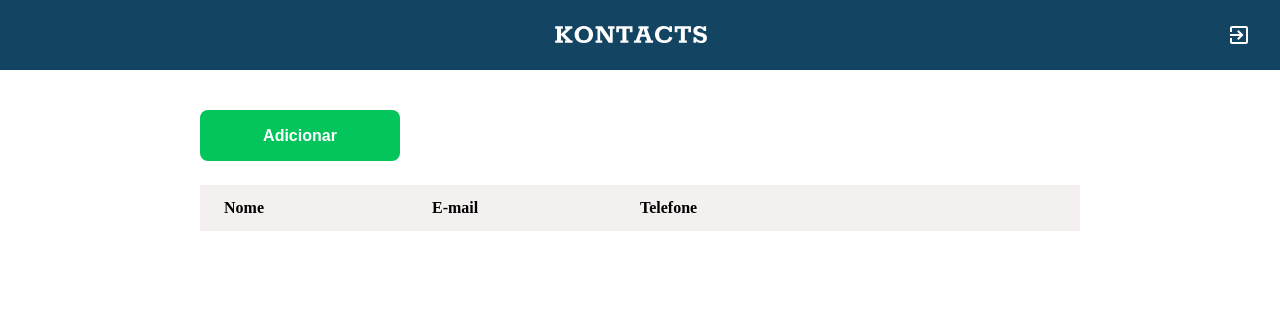
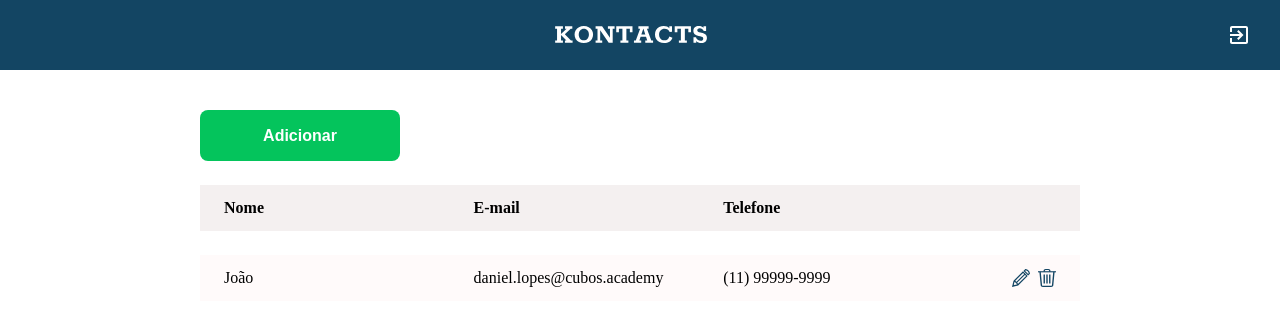
Before and after one commit to igorjba/agenda-de-contatos, a React (Vite) app: page /main in a window 1280 px wide. Shown: the top 326 px of the page. Built offline with nearby package versions, Linux system fonts and the light colour scheme.

Commit message:
:sparkles: feat: Tabela finalizada.

```diff
--- a/src/components/Table/index.jsx
+++ b/src/components/Table/index.jsx
@@ -1,4 +1,6 @@
 import './styles.css'
+import DeletIcon from '../../assets/delete-icon.svg'
+import EditIcon from '../../assets/edit-icon.svg'
 
 function Table() {
     return (
@@ -7,10 +9,22 @@ function Table() {
                 <strong>Nome</strong>
                 <strong>E-mail</strong>
                 <strong>Telefone</strong>
-                <strong></strong>
+                <div></div>
+            </div>
+
+            <div className='table-body'>
+                <div className='table-row'>
+                    <span>João</span>
+                    <span>daniel.lopes@cubos.academy</span>
+                    <span>(11) 99999-9999</span>
+                    <div className='container-action-buttons'>
+                        <img src={EditIcon} alt="Edit" />
+                        <img src={DeletIcon} alt="Delete" />
+                    </div>
+
+                </div>
 
             </div>
-
 
 
         </div>
--- a/src/components/Table/styles.css
+++ b/src/components/Table/styles.css
@@ -15,5 +15,50 @@
 }
 
 .table-header strong {
-    width: 25%;
+    width: 30%;
 }
+
+.table-header div {
+    width: 10%;
+}
+
+.table-body {
+    display: flex;
+    flex-direction: column;
+}
+
+.table-row {
+    display: flex;
+    align-items: center;
+
+    height: 46px;
+    padding: 0 24px;
+    margin-bottom: 8px;
+
+    background-color: #FFFAFA;
+}
+
+.table-row:first-child {
+    margin-top: 24px;
+}
+
+.table-row span {
+    width: 30%;
+}
+
+.container-action-buttons {
+    display: flex;
+    justify-content: flex-end;
+
+    width: 10%;
+}
+
+.container-action-buttons img {
+    width: 18px;
+
+    cursor: pointer;
+}
+
+.container-action-buttons img:first-child {
+    margin-right: 8px;
+}
--- a/src/pages/Main/index.jsx
+++ b/src/pages/Main/index.jsx
@@ -7,14 +7,12 @@ function Main() {
     <div container-main>
       <Header />
       <main>
-
         <button
           className='btn-green'>
           Adicionar
         </button>
 
         <Table />
-
       </main>
     </div>
   )
```
Also changed, not shown: src/assets/delete-icon.svg (added), src/assets/edit-icon.svg (added).
